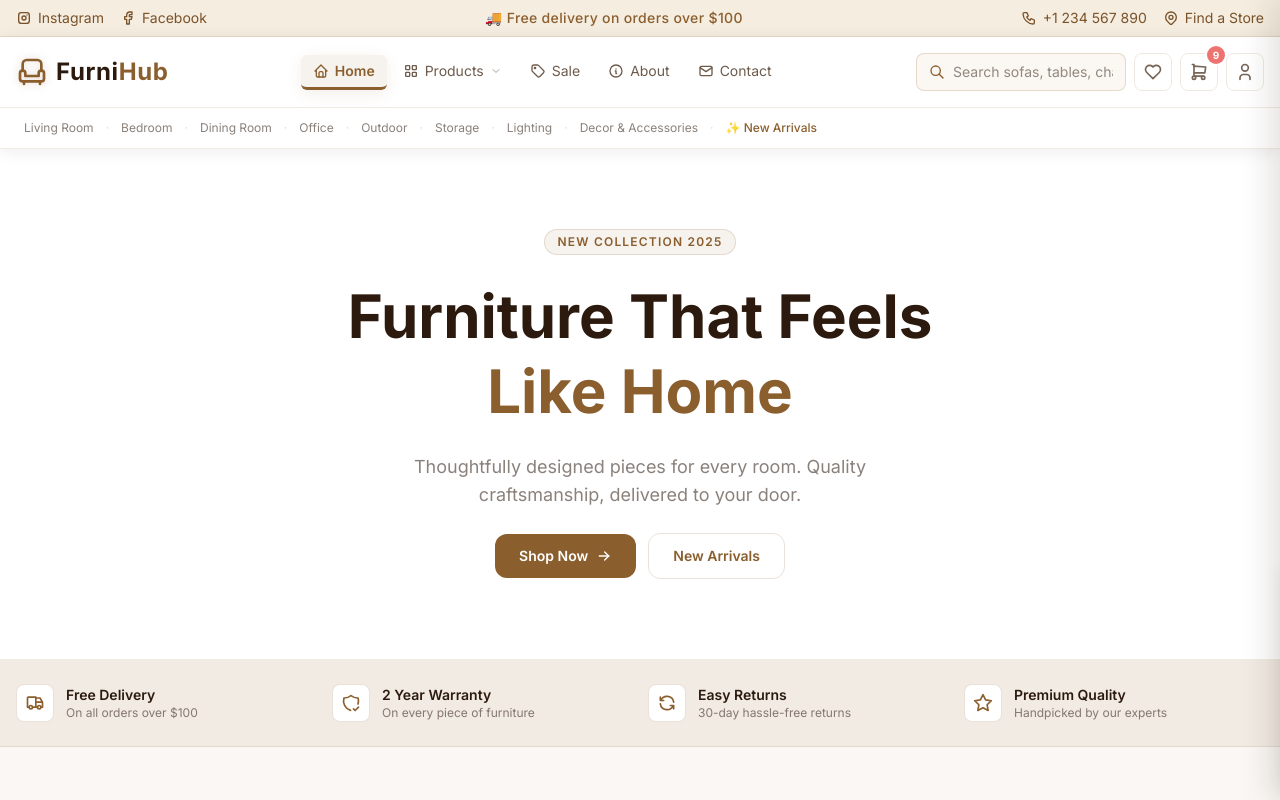
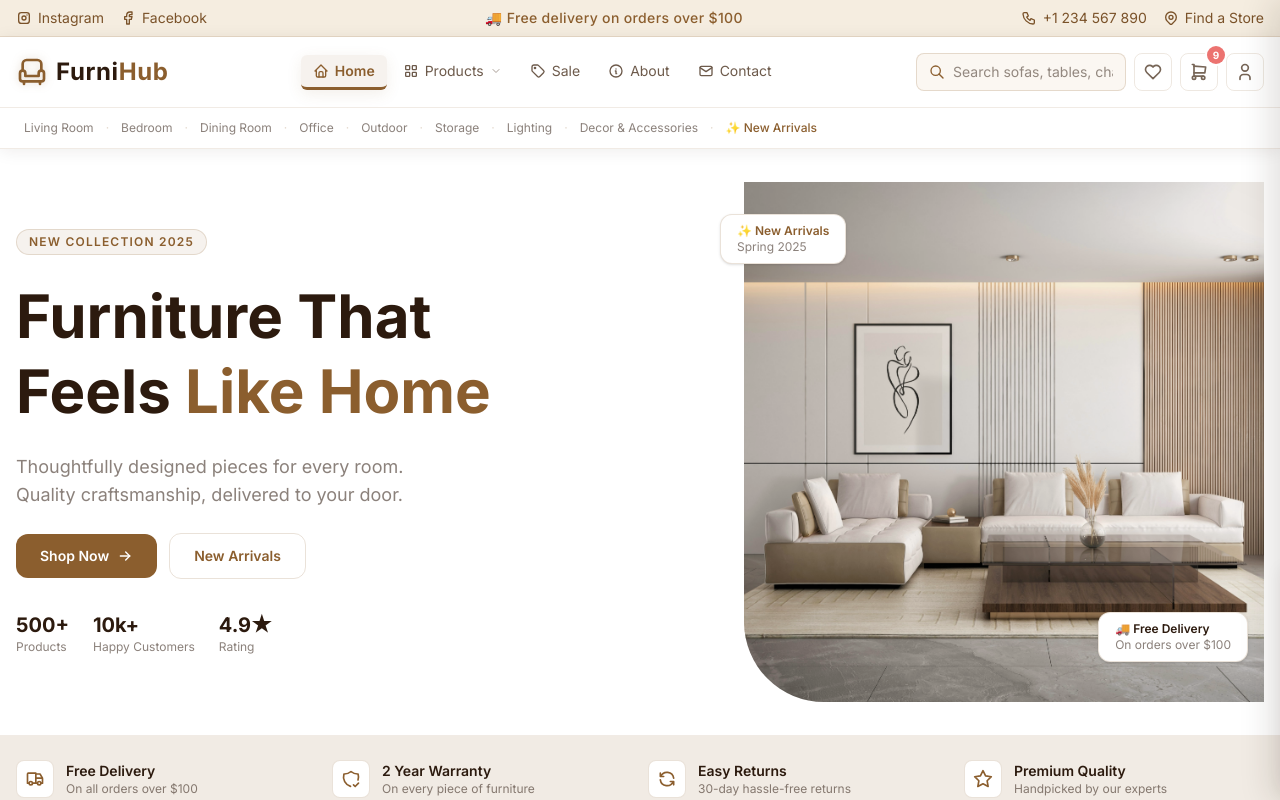
Before and after one commit to Nnavodya/MERN-furniture-shop, a React app in the folder frontend/: page / in a window 1280 px wide. Shown: the top 800 px of the page. Built offline with nearby package versions, Linux system fonts and the light colour scheme; the HTML template or start-up script is replaced by a standard one.

Commit message:
feat: enhance Home component with new hero section and updated layout

```diff
--- a/frontend/src/pages/Home.jsx
+++ b/frontend/src/pages/Home.jsx
@@ -1,12 +1,13 @@
 import React from 'react'
 import { Link } from 'react-router-dom'
 import { TbArrowRight, TbStar, TbTruck, TbShieldCheck, TbRefresh } from 'react-icons/tb'
+import heroImg from '../assets/Hero.jpg'
 
 const features = [
-  { icon: TbTruck,       title: 'Free Delivery',    desc: 'On all orders over $100' },
-  { icon: TbShieldCheck, title: '2 Year Warranty',  desc: 'On every piece of furniture' },
-  { icon: TbRefresh,     title: 'Easy Returns',     desc: '30-day hassle-free returns' },
-  { icon: TbStar,        title: 'Premium Quality',  desc: 'Handpicked by our experts' },
+  { icon: TbTruck,       title: 'Free Delivery',   desc: 'On all orders over $100'      },
+  { icon: TbShieldCheck, title: '2 Year Warranty', desc: 'On every piece of furniture'  },
+  { icon: TbRefresh,     title: 'Easy Returns',    desc: '30-day hassle-free returns'   },
+  { icon: TbStar,        title: 'Premium Quality', desc: 'Handpicked by our experts'    },
 ]
 
 const categories = [
@@ -19,22 +20,28 @@
 ]
 
 const C = {
-  bg:          '#FAF7F4',
-  card:        '#FFFFFF',
-  accent:      '#8B5E2E',
-  accentLight: 'rgba(139,94,46,0.08)',
-  accentBorder:'rgba(139,94,46,0.18)',
-  text:        '#2C1A0E',
-  textMuted:   'rgba(44,26,14,0.55)',
-  divider:     'rgba(139,94,46,0.12)',
+  bg:           '#FAF7F4',
+  card:         '#FFFFFF',
+  accent:       '#8B5E2E',
+  accentLight:  'rgba(139,94,46,0.08)',
+  accentBorder: 'rgba(139,94,46,0.18)',
+  text:         '#2C1A0E',
+  textMuted:    'rgba(44,26,14,0.55)',
+  divider:      'rgba(139,94,46,0.12)',
 }
 
 const Home = () => (
   <div style={{ background: C.bg, minHeight: '100vh', color: C.text }}>
 
-    {/* ── Hero ── */}
-    <section style={{ background: '#FFFFFF', borderBottom: `1px solid ${C.divider}` }}>
-      <div className="container mx-auto px-4 py-20 flex flex-col items-center text-center gap-6">
+    {/* ── Hero — Option 2: Left text + Right image ── */}
+    <section style={{ background: '#FFFFFF', borderBottom: `1px solid ${C.divider}`, overflow: 'hidden' }}>
+      <div className="container mx-auto px-4">
+        <div className="flex flex-col lg:flex-row items-center min-h-[520px] gap-0">
+
+          {/* Left — Text content */}
+          <div className="flex-1 flex flex-col gap-6 py-16 lg:py-20 lg:pr-12 items-start text-left">
+
+            {/* Badge */}
             <span
               className="text-xs font-semibold tracking-widest uppercase px-3 py-1 rounded-full"
               style={{ background: C.accentLight, color: C.accent, border: `1px solid ${C.accentBorder}` }}
@@ -42,16 +49,22 @@
               New Collection 2025
             </span>
 
-        <h1 className="text-5xl md:text-6xl font-bold leading-tight" style={{ color: C.text }}>
-          Furniture That Feels<br />
+            {/* Headline */}
+            <h1
+              className="text-4xl md:text-5xl lg:text-6xl font-bold leading-tight"
+              style={{ color: C.text }}
+            >
+              Furniture That<br />Feels{' '}
               <span style={{ color: C.accent }}>Like Home</span>
             </h1>
 
-        <p className="text-lg max-w-xl" style={{ color: C.textMuted }}>
+            {/* Subtext */}
+            <p className="text-lg max-w-md" style={{ color: C.textMuted }}>
               Thoughtfully designed pieces for every room. Quality craftsmanship, delivered to your door.
             </p>
 
-        <div className="flex items-center gap-3 flex-wrap justify-center">
+            {/* Buttons */}
+            <div className="flex items-center gap-3 flex-wrap">
               <Link
                 to="/products"
                 className="flex items-center gap-2 px-6 py-3 rounded-xl text-sm font-semibold transition-all duration-150"
@@ -70,6 +83,75 @@
               >
                 New Arrivals
               </Link>
+            </div>
+
+            {/* Stats row */}
+            <div className="flex items-center gap-6 pt-2">
+              {[
+                { value: '500+', label: 'Products'      },
+                { value: '10k+', label: 'Happy Customers'},
+                { value: '4.9★', label: 'Rating'        },
+              ].map(({ value, label }) => (
+                <div key={label}>
+                  <p className="text-xl font-bold" style={{ color: C.text }}>{value}</p>
+                  <p className="text-xs" style={{ color: C.textMuted }}>{label}</p>
+                </div>
+              ))}
+            </div>
+          </div>
+
+          {/* Right — Hero image */}
+          <div
+            className="w-full lg:w-[520px] shrink-0 relative"
+            style={{ height: '520px' }}
+          >
+            {/* Decorative background shape */}
+            <div
+              className="absolute inset-0 lg:inset-y-0 lg:right-0"
+              style={{
+                background: C.accentLight,
+                borderRadius: '0 0 0 80px',
+              }}
+            />
+
+            {/* Hero image */}
+            <img
+              src={heroImg}
+              alt="Beautiful furniture collection"
+              className="absolute inset-0 w-full h-full object-cover"
+              style={{
+                borderRadius: '0 0 0 80px',
+                mixBlendMode: 'multiply',   // ← transparent effect — background color blends through
+              }}
+            />
+
+            {/* Floating badge — top left of image */}
+            <div
+              className="absolute top-8 left-4 lg:-left-6 px-4 py-2 rounded-xl shadow-sm"
+              style={{
+                background: '#FFFFFF',
+                border: `1px solid ${C.accentBorder}`,
+                zIndex: 10,
+              }}
+            >
+              <p className="text-xs font-semibold" style={{ color: C.accent }}>✨ New Arrivals</p>
+              <p className="text-xs" style={{ color: C.textMuted }}>Spring 2025</p>
+            </div>
+
+            {/* Floating badge — bottom right of image */}
+            <div
+              className="absolute bottom-10 right-4 px-4 py-2 rounded-xl shadow-sm"
+              style={{
+                background: '#FFFFFF',
+                border: `1px solid ${C.accentBorder}`,
+                zIndex: 10,
+              }}
+            >
+              <p className="text-xs font-semibold" style={{ color: C.text }}>🚚 Free Delivery</p>
+              <p className="text-xs" style={{ color: C.textMuted }}>On orders over $100</p>
+            </div>
+          </div>
+
         </div>
       </div>
     </section>
@@ -118,11 +200,7 @@
             key={path}
             to={`/products?category=${path}`}
             className="flex flex-col items-center gap-2 py-5 px-3 rounded-xl text-center transition-all duration-150"
-            style={{
-              background: C.card,
-              border: `1px solid ${C.divider}`,
-              color: C.textMuted,
-            }}
+            style={{ background: C.card, border: `1px solid ${C.divider}`, color: C.textMuted }}
             onMouseEnter={e => {
               e.currentTarget.style.borderColor = C.accent
               e.currentTarget.style.color       = C.accent
```
Lines whose indentation alone changed are shown as unchanged.
